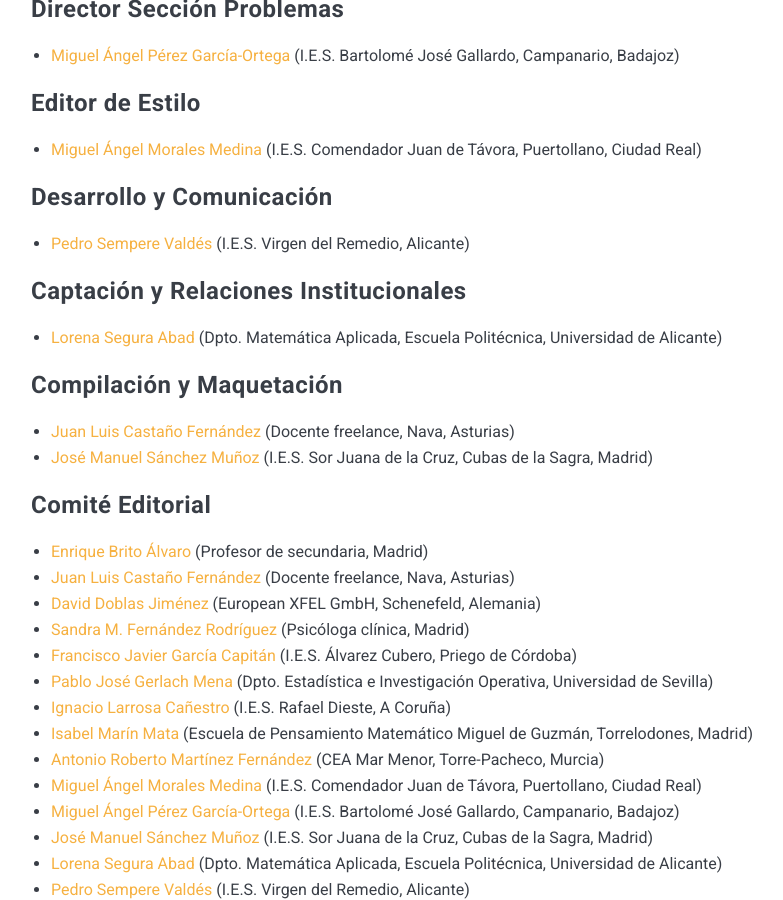
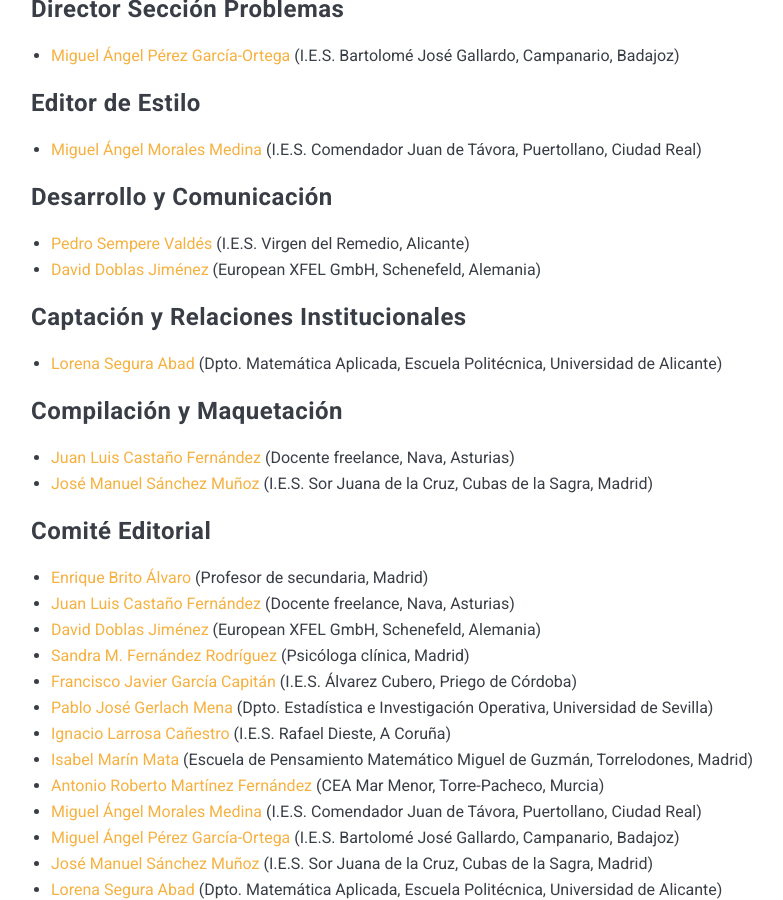
Before and after one commit to revistalva2/lva2.github.io, a Jekyll site: the page built from _pages/01-ficha_bibliografica.markdown, in a window 1280 px wide and 900 px high, scrolled down 735 px. Shown: the whole window, without its empty margins (229-1012 px from the left). Built offline with Jekyll 4.4.1, drawn with Linux system fonts in a browser that asks for light colours; nearby versions of some CDN libraries.

Commit message:
Update 01-ficha_bibliografica.markdown

```diff
--- a/_pages/01-ficha_bibliografica.markdown
+++ b/_pages/01-ficha_bibliografica.markdown
@@ -36,6 +36,7 @@ permalink: /ficha_bibliografica/
 ### Desarrollo y Comunicación
 
 - [Pedro Sempere Valdés](mailto:pedrosemperevaldes@gmail.com) (I.E.S. Virgen del Remedio, Alicante)
+- [David Doblas Jiménez](mailto:david.doblas-jimenez@xfel.eu) (European XFEL GmbH, Schenefeld, Alemania)
 
 ### Captación y Relaciones Institucionales
 
```
